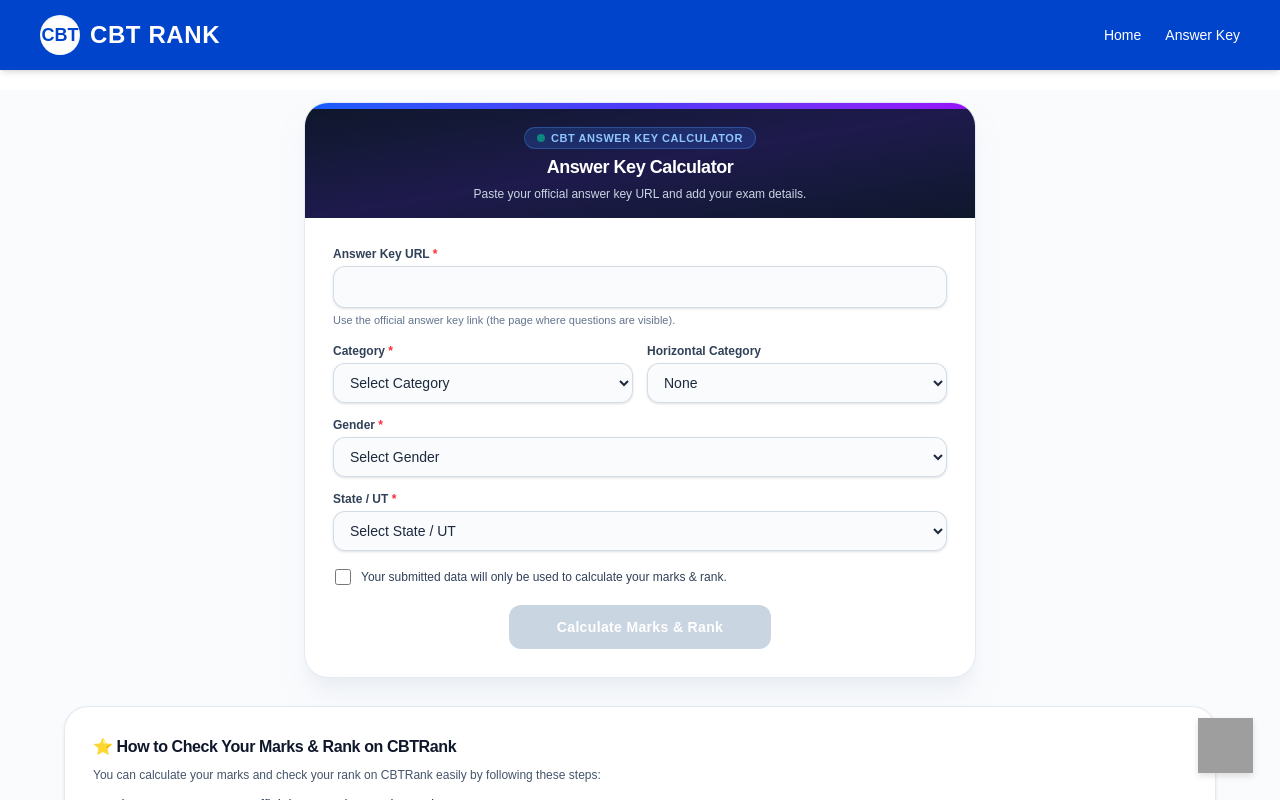
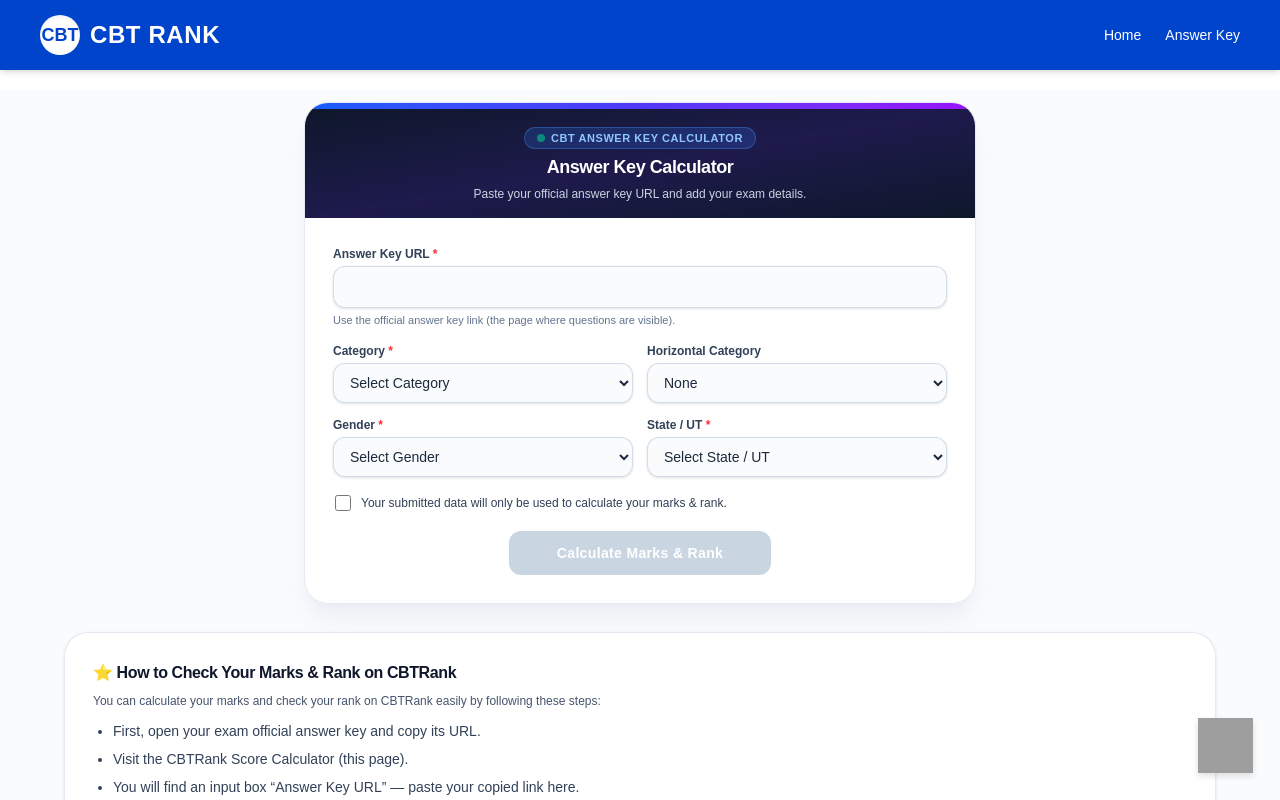
Before and after one commit to rusikakisku-jpg/cbtrank, a Next.js app: page /rrb-alp-cbt1/answerkey in a window 1280 px wide. Shown: the top 800 px of the page. Built offline with nearby package versions, Linux system fonts and the light colour scheme; grey boxes are pictures that could not be loaded.

Commit message:
Fix: Show Gender Language State/UT horizontally in 2-col grid

```diff
--- a/app/answerkey/page.js
+++ b/app/answerkey/page.js
@@ -222,8 +222,8 @@
 
               </div>
 
-              {/* Gender, Language, State — full width stacked vertically in order */}
-              <div className="space-y-3.5 text-xs sm:text-sm">
+              {/* Gender, Language, State — horizontal 2-col grid */}
+              <div className="grid grid-cols-1 sm:grid-cols-2 gap-3.5 text-xs sm:text-sm">
 
                 <div>
                   <label className="block text-xs font-semibold text-slate-700 mb-1">
```
